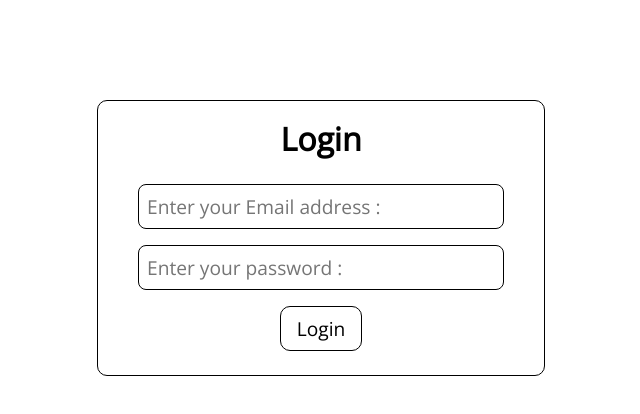
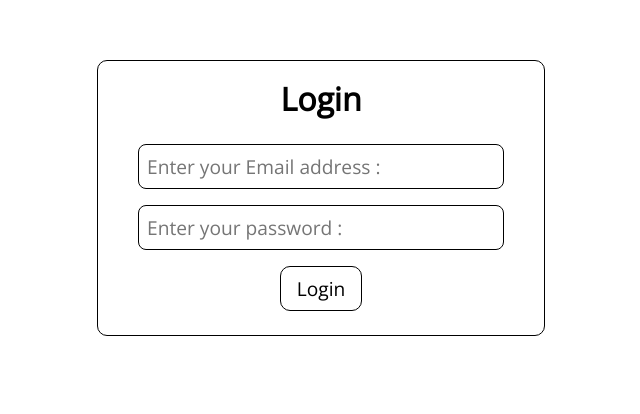
Before and after one commit to VRYeshwanth/Blog-Post-App, a React (Vite) app in the folder frontend/: page /login in a window 1280 px wide. Shown: the part 162-576 px from the top of the page, without its empty margins (319-959 px from the left). Built offline with nearby package versions, Linux system fonts and the light colour scheme.

Commit message:
Update Register and Login Pages

```diff
--- a/frontend/src/pages/Login.jsx
+++ b/frontend/src/pages/Login.jsx
@@ -24,6 +24,7 @@ export default function Login() {
     }
 
     return (
+        <div className="page-container">
             <div className="login-box">
                 <h1>Login</h1>
                 <form method="post" onSubmit={loginUser} className="login-form">
@@ -38,5 +39,6 @@ export default function Login() {
                     <button type="submit">Login</button>
                 </form>
             </div>
+        </div>
     )
 }
--- a/frontend/src/pages/Register.jsx
+++ b/frontend/src/pages/Register.jsx
@@ -17,6 +17,7 @@ export default function Register() {
     }
 
     return (
+        <div className="page-container">
             <div className="register-box">
                 <h1>Register</h1>
                 <form method="post" onSubmit={registerUser} className="register-form">
@@ -41,5 +42,6 @@ export default function Register() {
                     <button type="submit">Register</button>
                 </form>
             </div>
+        </div>
     )
 }
--- a/frontend/src/styles.css
+++ b/frontend/src/styles.css
@@ -8,11 +8,46 @@
 }
 
 #root {
+    min-height: 100vh;
+    display: flex;
+    flex-direction: column;
+}
+
+.page-container {
     display: flex;
     flex-direction: column;
     justify-content: center;
     align-items: center;
-    height: 100vh;
+    min-height: calc(100vh - 80px);
+}
+
+/* Navbar */
+.navbar {
+    width: 100%;
+    display: flex;
+    justify-content: space-between;
+    padding: 1rem;
+    position: sticky;
+    top: 0;
+    height: 80px;
+}
+
+.logo {
+    cursor: pointer;
+}
+.logo > h1 {
+    font-size: 2rem;
+}
+
+.nav-btns {
+    display: flex;
+    gap: 1rem;
+}
+
+.nav-btns button {
+    font-size: 1.2rem;
+    padding: 0.5rem;
+    cursor: pointer;
 }
 
 /* Register Page */
```
Lines whose indentation alone changed are shown as unchanged.
